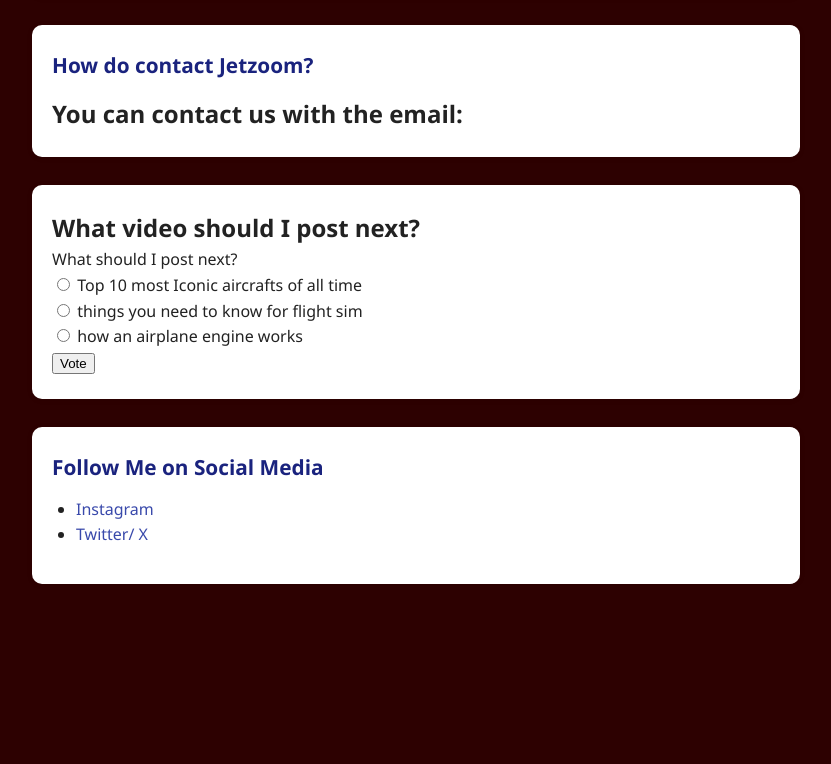
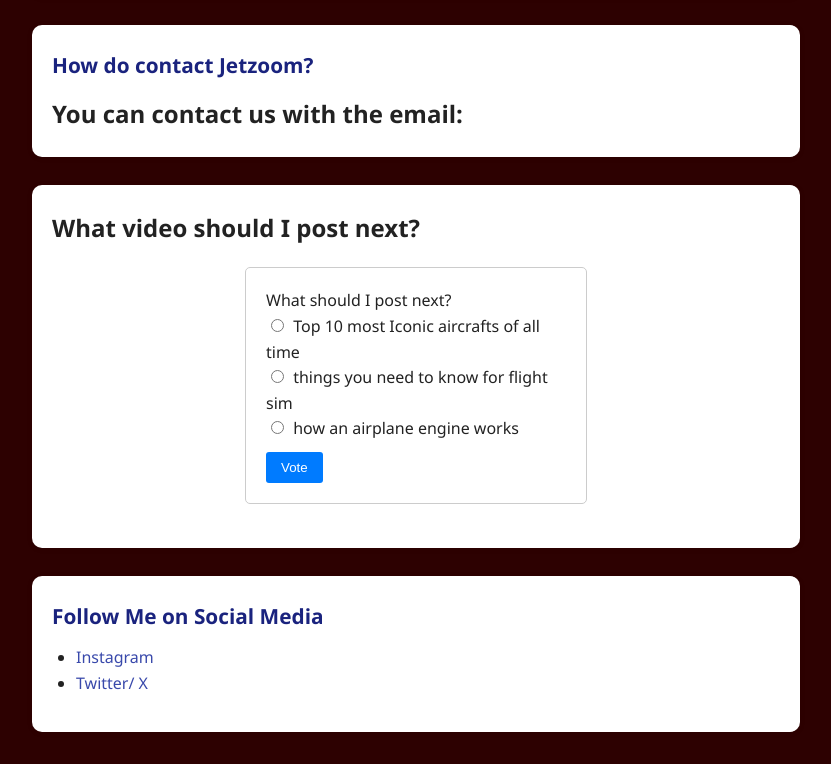
Before and after one commit to Jetzoom-studios/JetzoomStudios, a plain HTML site: page index.html in a window 1280 px wide. Shown: the part 2717-3481 px from the top of the page, without its empty margins (224-1055 px from the left). Before the commit the page ends 3333 px from the top, so only its background shows below. Drawn offline with Linux system fonts and the light colour scheme.

Commit message:
Update mystory.css

```diff
--- a/cssroom/mystory.css
+++ b/cssroom/mystory.css
@@ -1,4 +1,3 @@
-/* Reset some default styles */
 body, h1, h2, h3, h4, h5, h6, p, ul, ol, li, header, main, section, nav {
     margin: 0;
     padding: 0;
@@ -149,3 +148,22 @@ iframe {
         margin: 8px 0;
     }
 }
+#poll-form {
+    border: 1px solid #ccc;
+    padding: 20px;
+    border-radius: 5px;
+    width: 300px;
+    margin: 20px auto;
+}
+input[type="radio"] {
+    margin-right: 5px;
+}
+button {
+    margin-top: 10px;
+    padding: 8px 15px;
+    background-color: #007bff;
+    color: white;
+    border: none;
+    border-radius: 3px;
+    cursor: pointer;
+}
```
